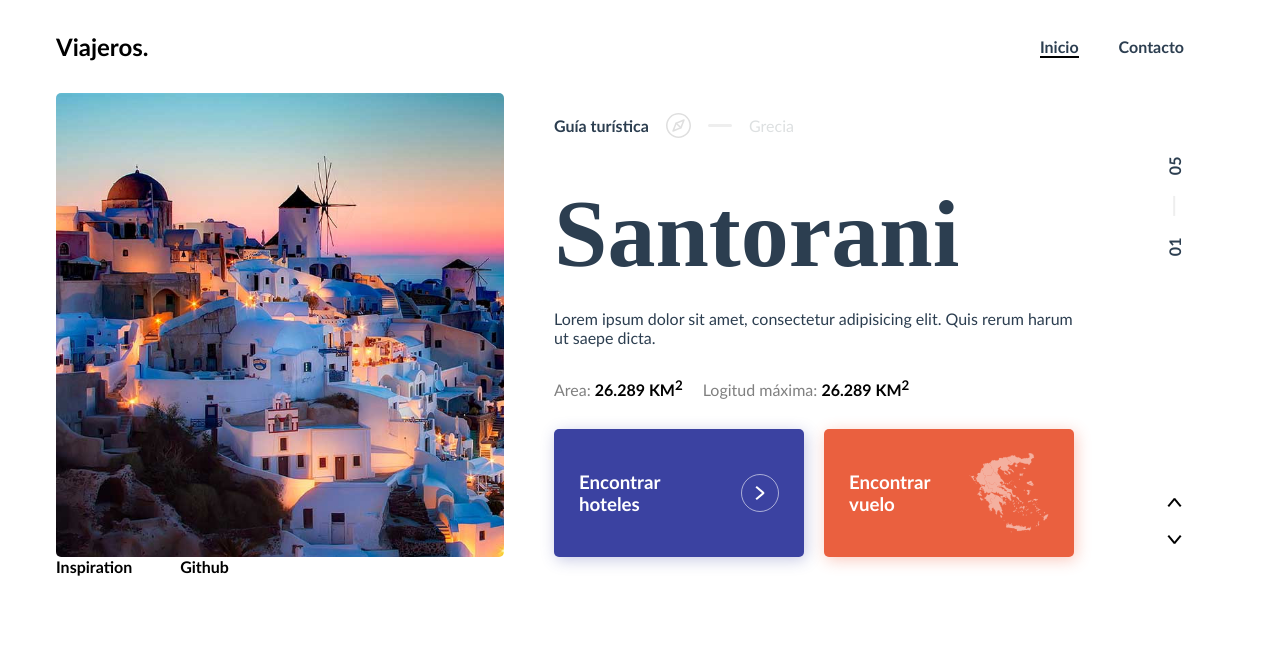
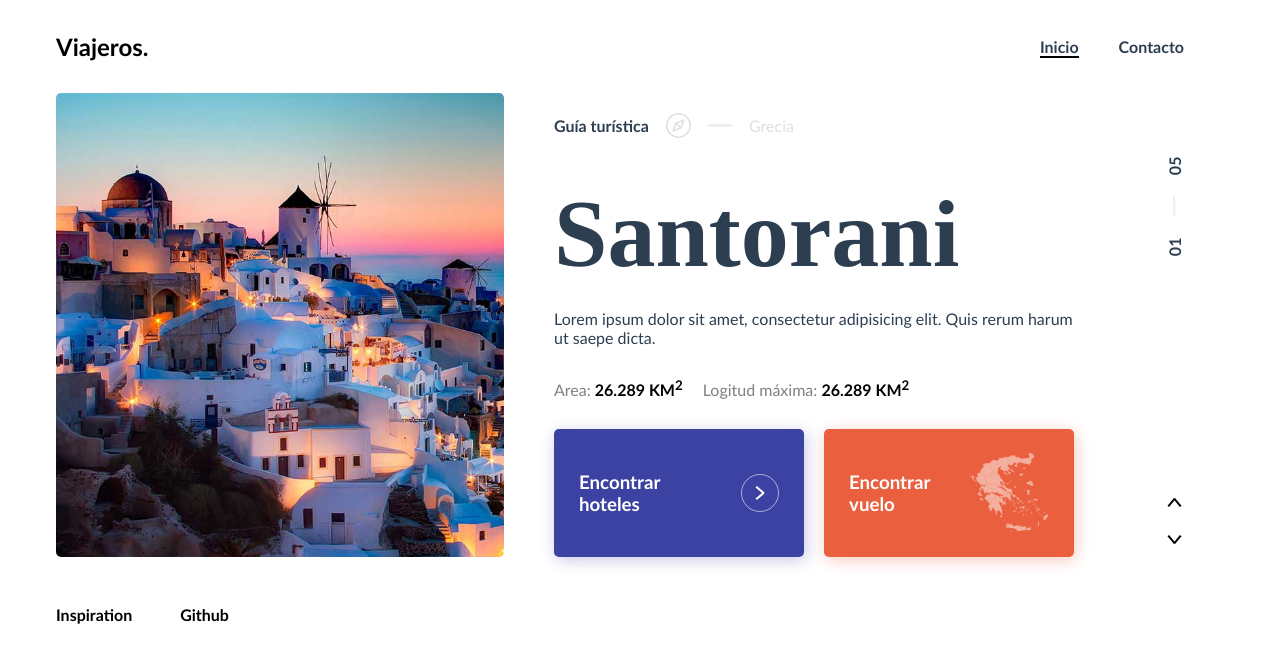
Before and after one commit to simplementeleo/nature-sites, a Vue app: page / in a window 1280 px wide. Shown: the top 662 px of the page. Built offline with nearby package versions, Linux system fonts and the light colour scheme.

Commit message:
Minified

```diff
--- a/src/scss/main.scss
+++ b/src/scss/main.scss
@@ -337,7 +337,7 @@
             // position: absolute;
             bottom: 0;
             // grid-area: footer;
-            padding: 0 0 3em 0;
+            padding: 3em 0;
             display: flex;
             justify-content: flex-start;
             align-items: center;
```
